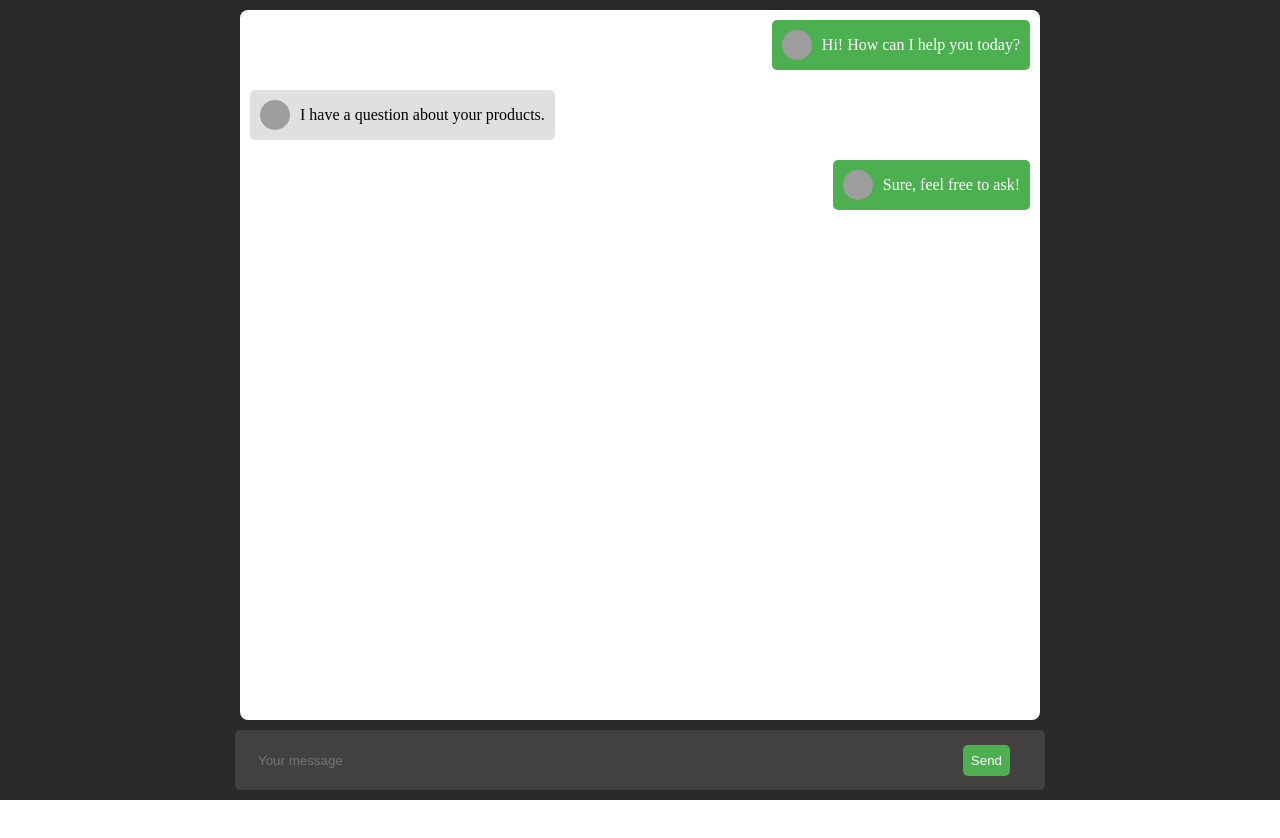
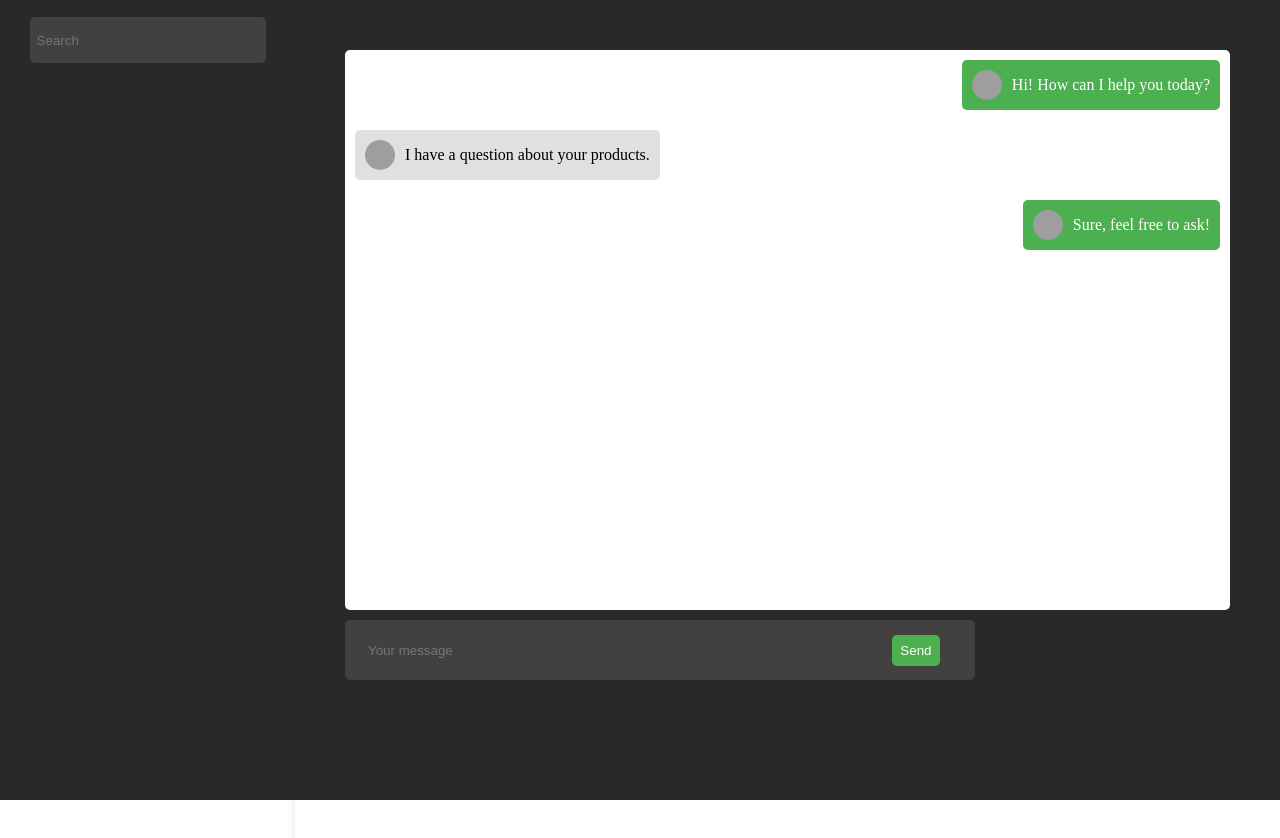
Before and after one commit to abdukhans/Chat-App, a plain HTML site: page App/MSG.html in a window 1280 px wide. Before the commit the page ends 800 px from the top, so only its background shows below. Drawn offline with Linux system fonts and the light colour scheme; grey boxes are pictures that could not be loaded.

Commit message:
Deleted Dashboard.[html/css/js] files. Will instead implement dashboard directly in MSH.html

```diff
--- a/App/MSG.html
+++ b/App/MSG.html
@@ -12,12 +12,21 @@
 
 <body>
     <div class="Main">
+        <div class="gcDash">
+            <div class="search-container">
+                <form>
+                    <input class="SearchType" type="text" placeholder="Search" id="gcSearch">
+                </form>
+            </div>
 
-        <div class="MSGBoard">
-            <div class="MSG">
+            <div class="GCResults">
+
+            </div>
+        </div>
+
         <div class="chat-container">
             <div class="message-container">
-                        <!-- <!-- <div class="message sender-message">
+                <!--  <div class="message sender-message">
                     <img src="https://media.geeksforgeeks.org/wp-content/uploads/20220123013311/gfg.png" alt="Sender Avatar"
                         class="avatar">
                     Hello there!
@@ -36,9 +45,16 @@
                     <img src="https://media.geeksforgeeks.org/wp-content/uploads/20210511160813/g4g.jpg" alt="Receiver Avatar"
                         class="avatar">
                     Sure, feel free to ask!
-                        </div> -->
+                </div>
 
             </div>
+
+            <form id="MSGTYPE" class="message">
+                <input type="text" placeholder="Your message">
+                <div class="message">
+                    <button>Send</button>
+                </div>
+            </form>
 
             <!-- <div class="message">
                 <input type="text" placeholder="Type your message...">
@@ -48,14 +64,6 @@
 
 
     </div>
-            </div>
-            <form id="MSGTYPE" class="message">
-                <input  type="text" placeholder="Your message">
-                <div class="message">
-                    <button>Send</button>
-                </div>
-            </form>
-        </div>
 
 
 
--- a/App/MsgBoard.css
+++ b/App/MsgBoard.css
@@ -13,12 +13,14 @@ body{
     margin: 0px;
     padding: 0px;
     display: flex;
-    flex-direction: column;
+    flex-direction: row;
     background-color: var(--MainCol);
     align-items: center;
     height: 100vh;
 }
 
+
+/*
 .Main form{
 
     display: flex;
@@ -26,7 +28,8 @@ body{
     background-color:inherit;
     width: 100%;
     justify-content: center;
-}
+} */
+
 
 /* .Main form button {
     display: flex;
@@ -50,17 +53,16 @@ body{
     width: var(--MSGWIDTH);
     height: 50px;
     border: 1px;
-
     padding: 5px;
-
     border-radius: 5px;
+    margin-left: 0px;
 }
 
- input{
+ /* input{
     border: none;
     background-color: none;
     width: 70;
-}
+} */
 
 .ButtonHolder{
     padding: 20px;
@@ -104,19 +106,31 @@ form{
 }
 
 .chat-container {
+    margin-left: auto;
     height: 100%;
-    width: 100%;
-    margin: none;
-    background-color: #fff;
+    width: 75%;
+    padding: 50px;
     border-radius: 8px;
     overflow: hidden;
     box-shadow: 0 0 10px rgba(0, 0, 0, 0.1);
 
 }
 
-.message-container {
+.gcDash{
+    width: 25%;
+    height: 100%;
     display: flex;
     flex-direction: column;
+    align-items: center;
+}
+
+.message-container {
+    margin-top: 50px;
+    display: flex;
+    height: 70%;
+    flex-direction: column;
+    background-color: #fff;
+    border-radius: 5px;
 }
 
 .message {
@@ -164,6 +178,10 @@ input:focus {
 
 }
 
+
+#MSGTYPE{
+    margin-left: none;
+}
 .message button {
     padding: 8px;
     margin: 10px;
@@ -173,3 +191,62 @@ input:focus {
     border-radius: 5px;
     cursor: pointer;
 }
+
+.search-container{
+
+    margin: none;
+    width: 100%;
+    height: 10%;
+    background-color: var(--MainCol);
+    display: flex;
+    justify-content: center;
+    align-items: center;
+
+}
+
+
+.SearchType{
+
+}
+.GCResults{
+
+    width: 100%;
+    height: 90%;
+}
+#gcSearch{
+
+
+    border: 5pt;
+
+    background-color: var(--TextMsg);
+    width: 100%;
+    height: 100%;
+    /* color: var(--TextMsg); */
+    border-radius:  5px;
+}
+
+.search-wrapper{
+    width:100%;
+
+    height: auto;
+
+
+}
+
+.search-container > form{
+
+    width: 80%;
+    height: 40%;
+    margin: 0px;
+    background-color: var(--TextMsg);
+    display: flex;
+    align-items: center;
+    justify-content: center;
+}
+
+.search-container > form > input {
+
+    width: calc(100%  - 6%);
+    height: calc(100% - 6%);
+    padding: 3%;
+}
--- a/App/login.js
+++ b/App/login.js
@@ -1,5 +1,5 @@
 if (localStorage.getItem('TOKEN') && localStorage.getItem('USER_NAME')){
-    location.replace('DashBoard.html')
+    location.replace('MSG.html')
 }
 const form = document.getElementById("UserInfo");
 const UserName = document.getElementById('UserName');
@@ -51,7 +51,7 @@ async function GetJWT(e) {
     }else{
         localStorage.setItem('TOKEN',res.access_token)
         localStorage.setItem('USER_NAME', res.user.name)
-        location.replace("DashBoard.html")
+        location.replace("MSG.html")
     }
 
 
--- a/App/signUp.js
+++ b/App/signUp.js
@@ -37,7 +37,7 @@ async function GetJWT(e) {
     }
 
 
-    location.replace("DashBoard.html")
+    location.replace("MSG.html")
 
 
 
```
Also changed, not shown: App/DashBoard.css (+6 -1 lines). Lines whose indentation alone changed are shown as unchanged.
